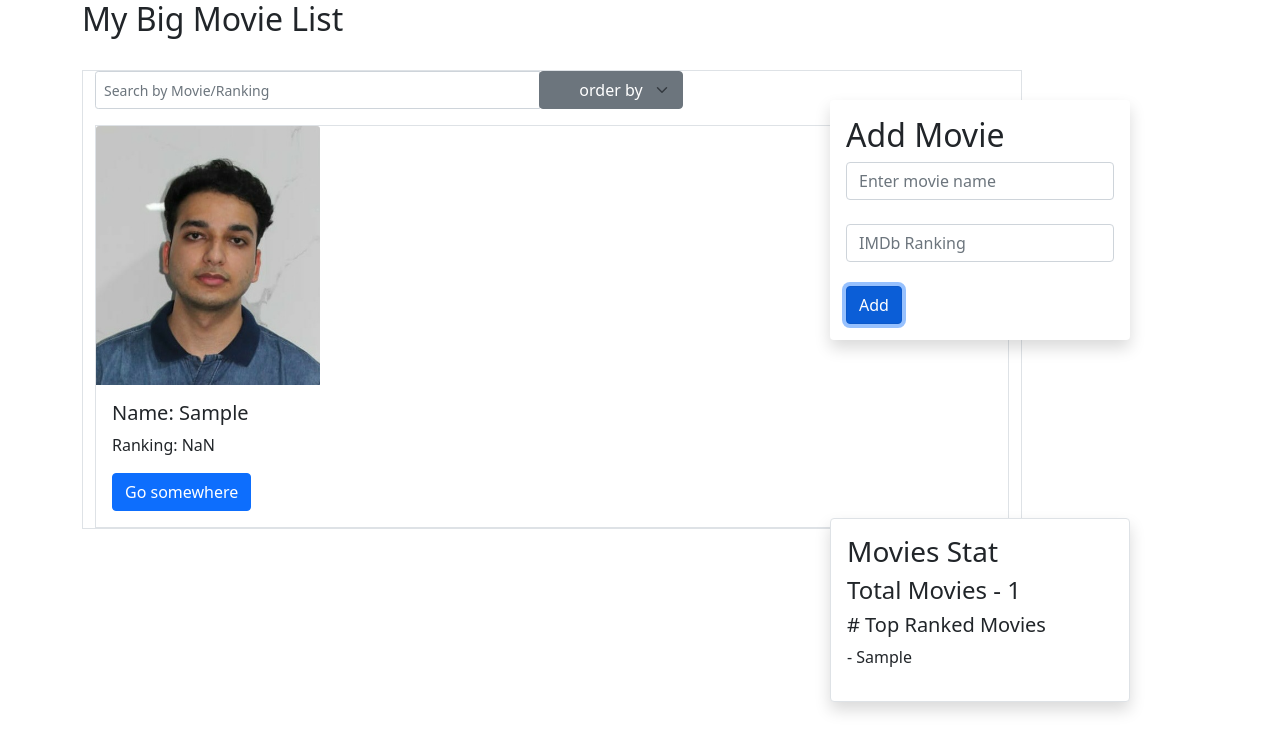
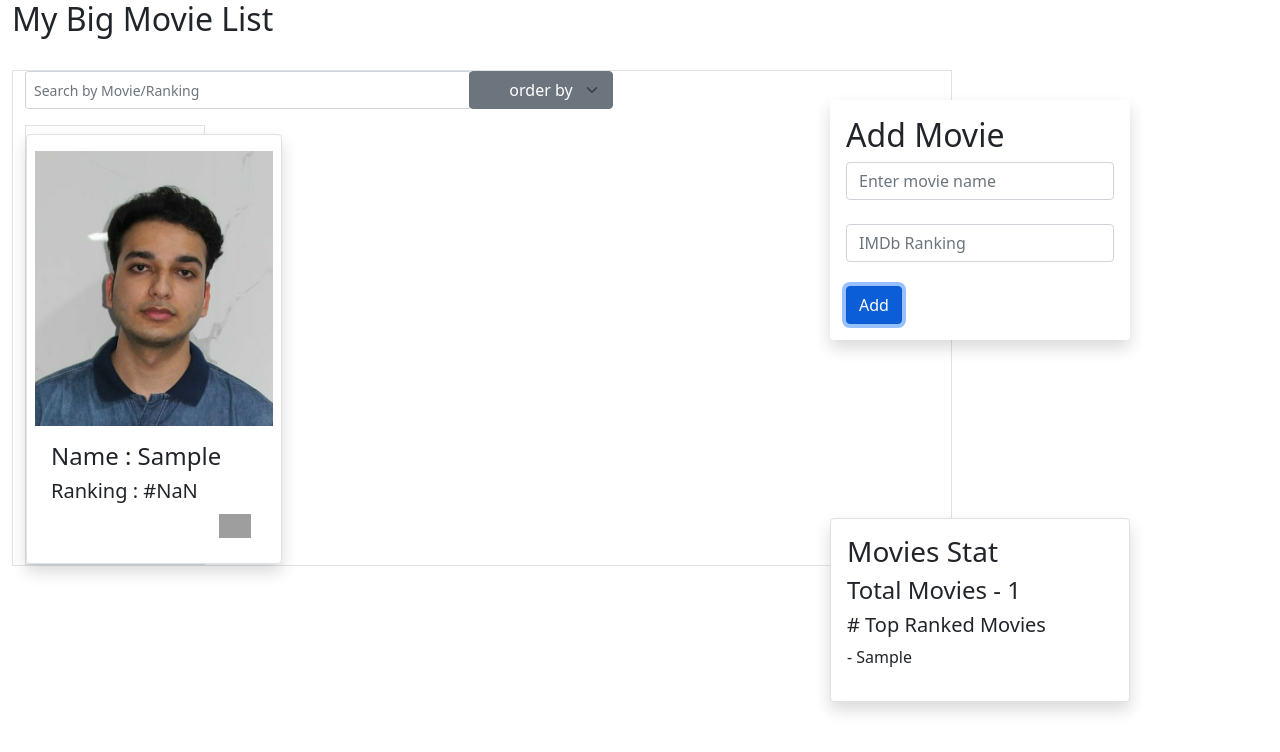
Before and after one commit to fahadbq/Movies-Application, a React (Create React App) app: page / in a window 1280 px wide. Both pictures are taken after typing "Sample", "Sample" into the empty fields and a click on the input "Add". Shown: the top 752 px of the page. Built offline with nearby package versions, Linux system fonts and the light colour scheme; grey boxes are pictures that could not be loaded.

Commit message:
need to make changes

```diff
--- a/src/components/moviesComponents/MovieCard.js
+++ b/src/components/moviesComponents/MovieCard.js
@@ -26,7 +26,7 @@ const MovieCard = (props) =>{
     }
 
     return (
-        <div className='border' >
+        <div className='border' style={{width: "180px"}} >
             {/* <div className="col">
                 <div class="card">
                     <form >
@@ -50,9 +50,9 @@ const MovieCard = (props) =>{
             </div> */}
 
                         {/* card */}
-                        <div class="row row-cols-1 row-cols-md-3 g-4">
+                        {/* <div class="row row-cols-1 row-cols-md-3 g-4">
                         <div class="col">
-                        <div className="card-group" style={{width: "14rem"}}>
+                        <div className="card-group" style={{width: "11rem"}}>
                         <img src={pic3} className="card-img-top" alt="..." />
                         <div className="card-body">
                             <h5 className="card-title"> Name: { movie } </h5>
@@ -61,9 +61,22 @@ const MovieCard = (props) =>{
                         </div>
                         </div>
                         </div>
-                        </div>
+                        </div> */}
+
+                        <div className="card mt-2 p-2 bd-highlight border shadow rounded" style={{ width: '16rem' }} >
+                                   <img className="card-img-left pt-2" src={pic3} alt='img'/>
+                                    <div className="card-body">
+                                        <h4 className="card-title">Name : { movie }</h4>
+                                        <h5 className="card-title">Ranking : #{ ranking}</h5>
+                                        <button onClick={()=>{handleRemove(id)}} style={{border:'none',background:'none', display:'inline-block', float: 'right'}}><img src='https://www.pngall.com/wp-content/uploads/5/Delete-Bin-Trash-PNG-Clipart.png' alt='delete' style={{width:'2rem'}}/></button>
+                                    </div>
+                            </div>
+
+
         </div>
     )
 }
 
 export default MovieCard
+
+//make changes to row and make it look clean
--- a/src/components/moviesComponents/MoviesContainer.js
+++ b/src/components/moviesComponents/MoviesContainer.js
@@ -7,7 +7,7 @@ const MoviesContainer = (props) =>{
 
 
     return (
-        <div className='container'>
+        <div className='container' style={{position: "fixed"}}>
             <h2> My Big Movie List </h2> <br />
 
             <MovieList />
```
